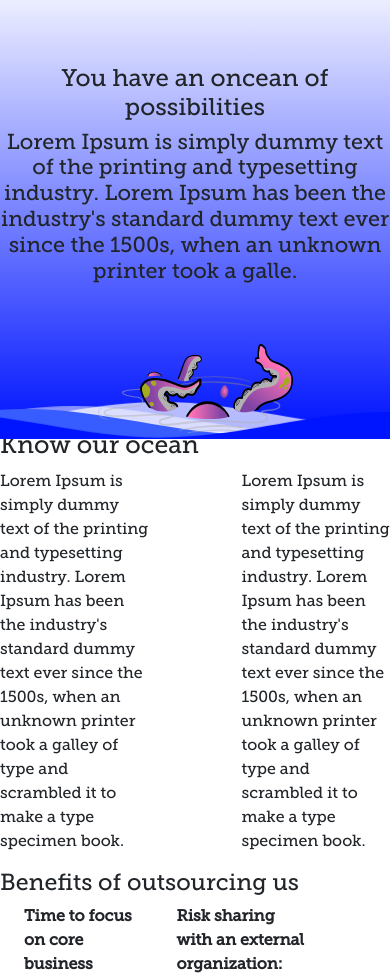
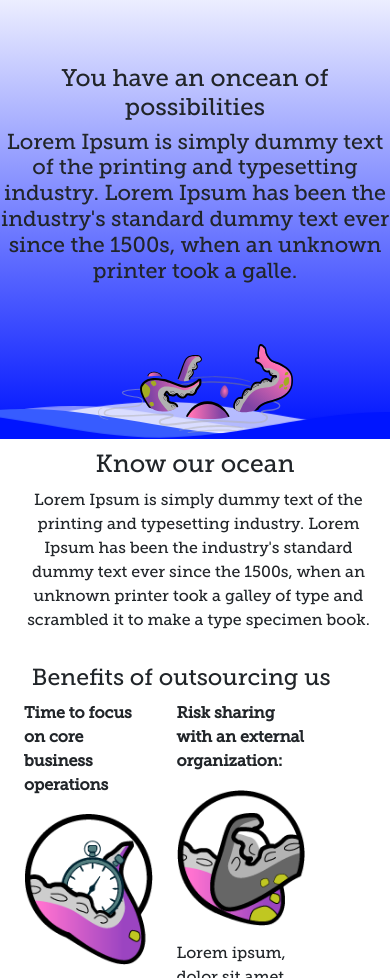
Before and after one commit to paodesign/codeit2.0, a plain HTML site: page index.html in a window 390 px wide. Shown: the part 110-1088 px from the top of the page. Drawn offline with nearby package versions, Linux system fonts and the light colour scheme.

Commit message:
media query

```diff
--- a/index.html
+++ b/index.html
@@ -140,38 +140,32 @@
     </svg>
   </section>
 
-  <section>
-    <div class="row" id="second-section">
+
+<!--Second section start-->
+
+  <section  id="second-section">
+    <div class="row">
       <div class="container">
 
-        <div class="row section-1">
-          <div class="col-12 title-secundary">
-            <h2>Know our ocean</h2>
+        <div class="row">
+          <div class="col-12 ">
+            <h2 id="title-secundary">Know our ocean</h2>
           </div>
         </div>
 
-        <div class="row section-1 row-texto-div">
-          <div class="col-5 texto-div">
+        <div class="row row-texto-div">
+          <div class="col-11 texto-div">
             <p>Lorem Ipsum is simply dummy text of the printing and typesetting industry. Lorem Ipsum has
               been
               the industry's standard dummy text ever since the 1500s, when an unknown printer took a
               galley
               of type and scrambled it to make a type specimen book.</p>
           </div>
-          <div class="col-2 texto-div">
 
-          </div>
-          <div class="col-5 texto-div">
-            <p>Lorem Ipsum is simply dummy text of the printing and typesetting industry. Lorem Ipsum has
-              been
-              the industry's standard dummy text ever since the 1500s, when an unknown printer took a
-              galley
-              of type and scrambled it to make a type specimen book.</p>
-          </div>
         </div>
         <div class="row section-1 row-texto-div">
           <div class="col-10 texto-div">
-            <h3 id="tittle-three">Benefits of outsourcing us</h3>
+            <h3 id="title-three">Benefits of outsourcing us</h3>
           </div>
         </div>
         <div class="container ">
@@ -223,7 +217,7 @@
         </div>
       </div>
   </section>
-
+<!--Second section end-->
 
 </body>
 
--- a/style.css
+++ b/style.css
@@ -4,79 +4,67 @@
   font-weight: normal;
   font-style: normal;
 }
-
 @font-face {
   font-family: "Museo Slab Italic 100";
   src: local("Museo Slab Italic 100"), local("Museo-Slab-Italic-100"), url("../fonts/MuseoSlab-100Italic.woff2") format("woff2"), url("../fonts/MuseoSlab-100Italic.woff") format("woff"), url("../fonts/MuseoSlab-100Italic.ttf") format("truetype");
   font-weight: normal;
   font-style: normal;
 }
-
 @font-face {
   font-family: "Museo Slab 300";
   src: local("Museo Slab 300"), local("Museo-Slab-300"), url("../fonts/MuseoSlab-300.woff2") format("woff2"), url("../fonts/MuseoSlab-300.woff") format("woff"), url("../fonts/MuseoSlab-300.ttf") format("truetype");
   font-weight: normal;
   font-style: normal;
 }
-
 @font-face {
   font-family: "Museo Slab Italic 300";
   src: local("Museo Slab Italic 300"), local("Museo-Slab-Italic-300"), url("../fonts/MuseoSlab-300Italic.woff2") format("woff2"), url("../fonts/MuseoSlab-300Italic.woff") format("woff"), url("../fonts/MuseoSlab-300Italic.ttf") format("truetype");
   font-weight: normal;
 }
-
 @font-face {
   font-family: "Museo Slab 500";
   src: local("Museo Slab 500"), local("Museo-Slab-500"), url("../fonts/MuseoSlab-500.woff2") format("woff2"), url("../fonts/MuseoSlab-500.woff") format("woff"), url("../fonts/MuseoSlab-500.ttf") format("truetype");
   font-weight: normal;
   font-style: normal;
 }
-
 @font-face {
   font-family: "Museo Slab Italic 500";
   src: local("Museo Slab Italic 500"), local("Museo-Slab-Italic-500"), url("../fonts/MuseoSlab-500Italic.woff2") format("woff2"), url("../fonts/MuseoSlab-500Italic.woff") format("woff"), url("../fonts/MuseoSlab-500Italic.ttf") format("truetype");
   font-weight: normal;
 }
-
 @font-face {
   font-family: "Museo Slab 700";
   src: local("Museo Slab 700"), local("Museo-Slab-700"), url("../fonts/MuseoSlab-700.woff2") format("woff2"), url("../fonts/MuseoSlab-700.woff") format("woff"), url("../fonts/MuseoSlab-700.ttf") format("truetype");
   font-weight: normal;
   font-style: normal;
 }
-
 @font-face {
   font-family: "Museo Slab Italic 700";
   src: local("Museo Slab Italic 700"), local("Museo-Slab-Italic-700"), url("../fonts/MuseoSlab-700Italic.woff2") format("woff2"), url("../fonts/MuseoSlab-700Italic.woff") format("woff"), url("../fonts/MuseoSlab-700Italic.ttf") format("truetype");
   font-weight: normal;
 }
-
 @font-face {
   font-family: "Museo Slab 900";
   src: local("Museo Slab 900"), local("Museo-Slab-900"), url("../fonts/MuseoSlab-900.woff2") format("woff2"), url("../fonts/MuseoSlab-900.woff") format("woff"), url("../fonts/MuseoSlab-900.ttf") format("truetype");
   font-weight: normal;
   font-style: normal;
 }
-
 @font-face {
   font-family: "Museo Slab Italic 900";
   src: local("Museo Slab Italic 900"), local("Museo-Slab-Italic-900"), url("../fonts/MuseoSlab-900Italic.woff2") format("woff2"), url("../fonts/MuseoSlab-900Italic.woff") format("woff"), url("../fonts/MuseoSlab-900Italic.ttf") format("truetype");
   font-weight: normal;
 }
-
 @font-face {
   font-family: "Museo Slab 1000";
   src: local("Museo Slab 1000"), local("Museo-Slab-1000"), url("../fonts/MuseoSlab-1000.woff2") format("woff2"), url("../fonts/MuseoSlab-1000.woff") format("woff"), url("../fonts/MuseoSlab-1000.ttf") format("truetype");
   font-weight: normal;
   font-style: normal;
 }
-
 @font-face {
   font-family: "Museo Slab Italic 1000";
   src: local("Museo Slab Italic 1000"), local("Museo-Slab-Italic-1000"), url("../fonts/MuseoSlab-1000Italic.woff2") format("woff2"), url("../fonts/MuseoSlab-1000Italic.woff") format("woff"), url("../fonts/MuseoSlab-1000Italic.ttf") format("truetype");
   font-weight: normal;
 }
-
 body {
   font-family: "Museo Slab 500";
 }
@@ -147,18 +135,15 @@ li a {
 
 #home {
   background: #0015ff;
-  background: -webkit-gradient(linear, left bottom, left top, from(#0015ff), to(white));
   background: linear-gradient(0deg, #0015ff 0%, white 100%);
   filter: progid:DXImageTransform.Microsoft.gradient(startColorstr="#0015ff",endColorstr="#ffffff",GradientType=1);
   margin: 0;
   padding: 100px 0px 0px 0px;
 }
-
 #home .home-octopus {
   max-width: 50%;
   height: auto;
 }
-
 #home figure {
   position: relative;
   top: 50px;
@@ -169,41 +154,41 @@ li a {
   .menu-nav-full {
     display: none;
   }
+
   .navbar-toggler {
     display: block;
   }
+
   .navbar {
-    display: -webkit-box;
-    display: -ms-flexbox;
     display: flex;
-    -webkit-box-pack: justify;
-        -ms-flex-pack: justify;
     justify-content: space-between;
     padding-bottom: 0;
     height: 85px;
-    -webkit-box-align: center;
-        -ms-flex-align: center;
     align-items: center;
   }
+
   .navbar-collapse {
     background-color: white;
     padding: 15px;
     border-radius: 10px;
-    -webkit-box-shadow: rgba(0, 0, 0, 0.24) 0px 3px 8px;
     box-shadow: rgba(0, 0, 0, 0.24) 0px 3px 8px;
   }
+
   .nav-item-mobile {
     border-bottom: solid 1px;
   }
+
   .nav-link-mobile {
     margin-right: 5%;
     font-size: 42px;
     color: #aa6e47 !important;
     font-weight: 500;
   }
+
   .img-logo-container {
     display: none;
   }
+
   .oct-mobile {
     display: block;
     height: 60px;
@@ -212,6 +197,7 @@ li a {
     padding-bottom: 8px;
     margin-left: auto;
   }
+
   .container-nav {
     position: relative;
     padding: 14px;
@@ -219,50 +205,53 @@ li a {
     background-color: #aa6e47;
     height: 75px;
   }
+
   .main-nav {
-    display: -webkit-box;
-    display: -ms-flexbox;
     display: flex;
     margin-right: 30px;
-    -webkit-box-orient: horizontal;
-    -webkit-box-direction: normal;
-        -ms-flex-direction: row;
     flex-direction: row;
-    -webkit-box-pack: end;
-        -ms-flex-pack: end;
     justify-content: flex-end;
     height: 75px;
   }
+
   .main-nav li {
     margin: 0;
   }
+
   .nav-links {
     margin-left: 40px;
   }
+
   .logo {
     margin-top: 0;
   }
+
   .navbar-toggle {
     display: none;
   }
+
   .logo:hover,
 .nav-links:hover {
     color: white;
   }
-
-
+  /*Section second*/
+  #title-secundary {
+    text-align: center;
+    margin-top: 5%;
   }
-
+  .texto-div {
+    text-align: center;
+    margin-left: 5%;
+  }
+  #title-three {
+    margin-top: 5%;
+    margin-bottom: 3%;
+  }
+}
 .flex {
   /*Flexbox for containers*/
-  display: -webkit-box;
-  display: -ms-flexbox;
   display: flex;
-  -webkit-box-pack: center;
-      -ms-flex-pack: center;
   justify-content: center;
-  -webkit-box-align: center;
-      -ms-flex-align: center;
   align-items: center;
   text-align: center;
 }
@@ -320,37 +309,46 @@ li a {
 
 @-webkit-keyframes move-forever {
   0% {
-    -webkit-transform: translate3d(-90px, 0, 0);
     transform: translate3d(-90px, 0, 0);
   }
   100% {
-    -webkit-transform: translate3d(85px, 0, 0);
     transform: translate3d(85px, 0, 0);
   }
 }
 
 @keyframes move-forever {
   0% {
-    -webkit-transform: translate3d(-90px, 0, 0);
     transform: translate3d(-90px, 0, 0);
   }
   100% {
-    -webkit-transform: translate3d(85px, 0, 0);
     transform: translate3d(85px, 0, 0);
   }
 }
-
 /*Shrinking for mobile*/
 @media (max-width: 768px) {
   .waves {
     height: 40px;
     min-height: 40px;
   }
+
   .content {
     height: 30vh;
   }
+
   h1 {
     font-size: 24px;
   }
+/*Section second*/
+  #title-secundary {
+    text-align: center;
+    margin-top: 5%;
   }
-/*# sourceMappingURL=style.css.map */
+  .texto-div {
+    text-align: center;
+    margin-left: 5%;
+  }
+  #title-three {
+    margin-top: 5%;
+    margin-bottom: 3%;
+  }
+}/*# sourceMappingURL=style.css.map */
```
Also changed, not shown: 1 other file. Lines whose indentation alone changed are shown as unchanged.
